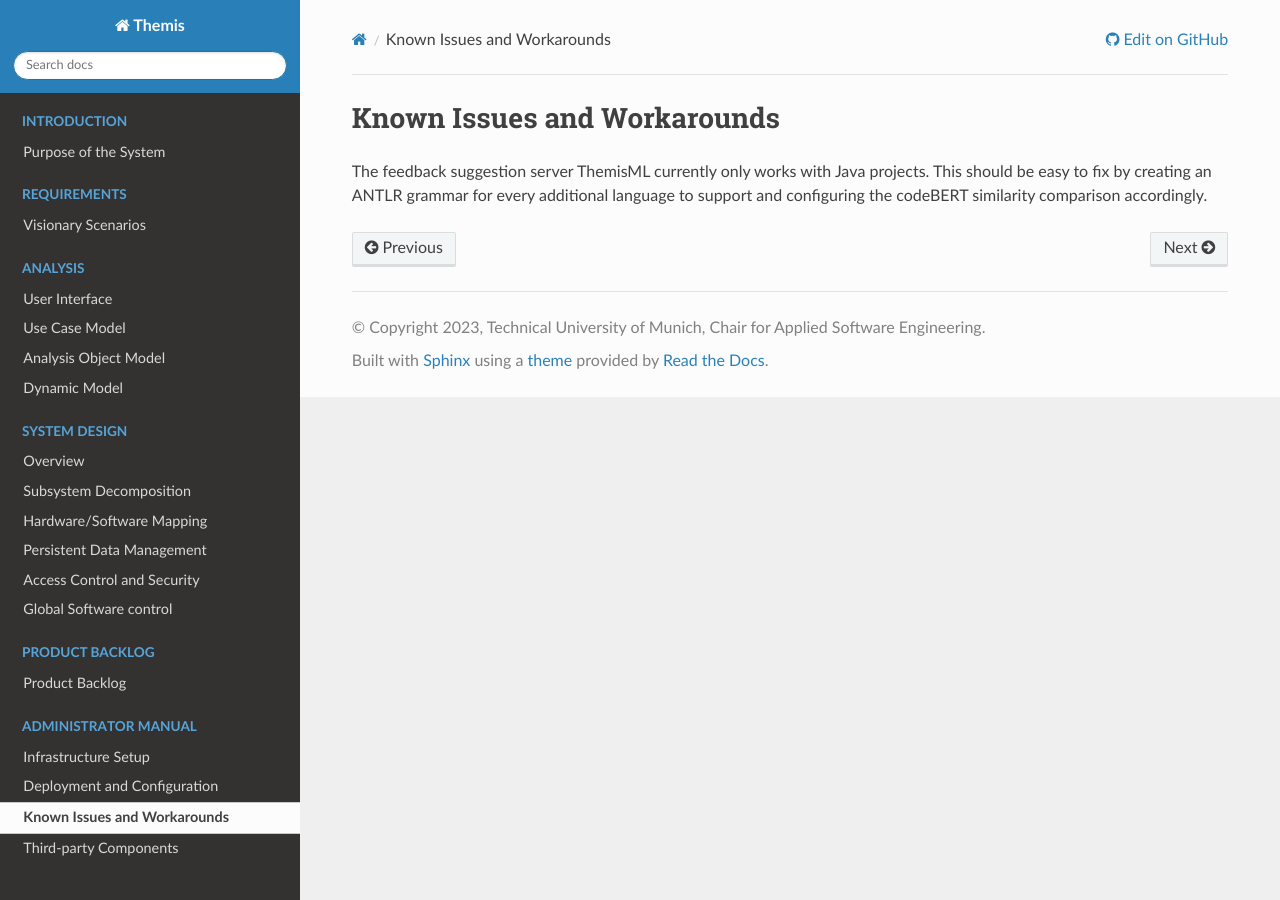
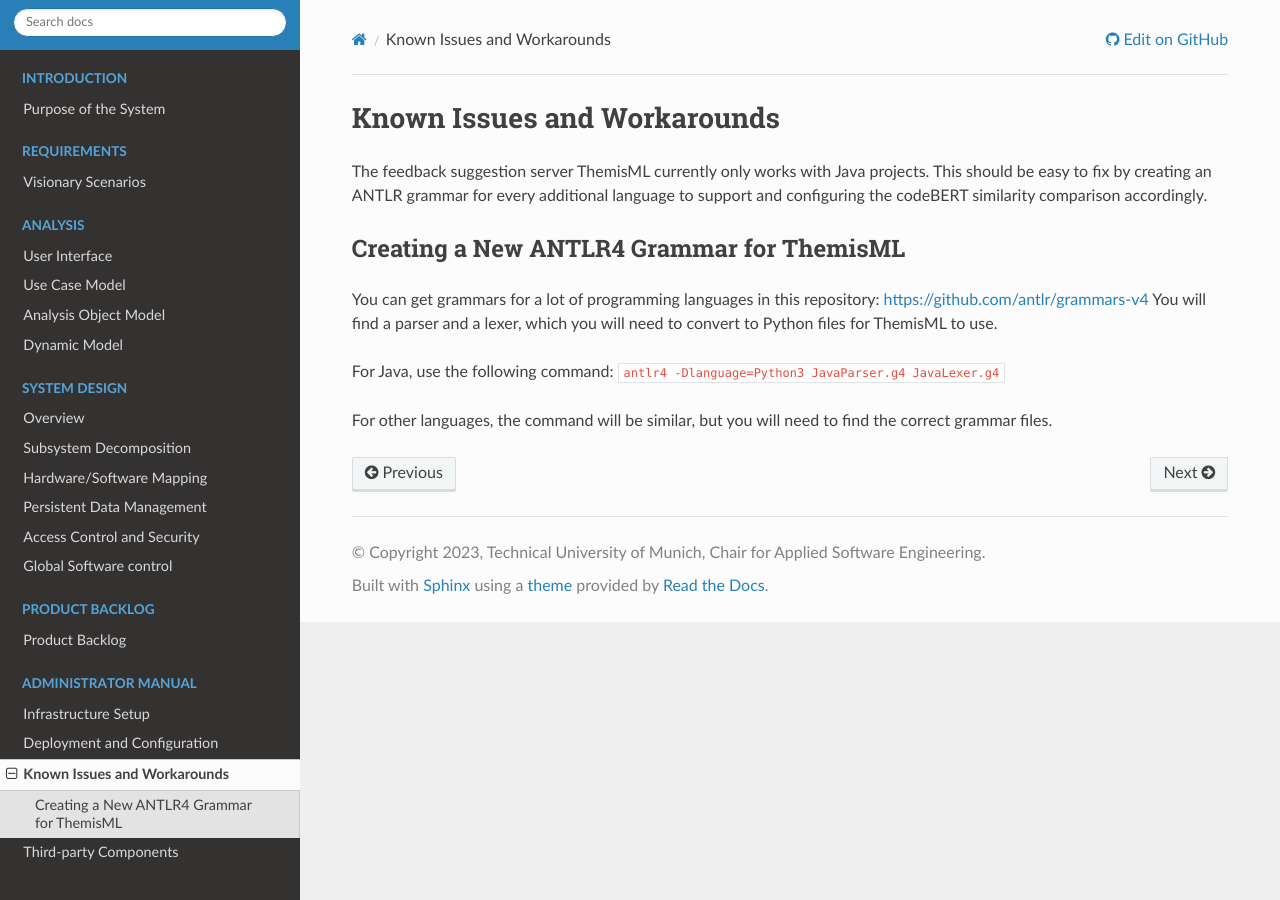
Before and after one commit to ls1intum/Themis, a Sphinx documentation site: the page built from docs/admin/issues.rst, in a window 1280 px wide. Built offline with Sphinx 7.4.7 and the Read the Docs theme 2.0.0, drawn with Linux system fonts in a browser that asks for light colours.

Commit message:
add grammar building instructions

```diff
--- a/docs/admin/issues.rst
+++ b/docs/admin/issues.rst
@@ -3,3 +3,13 @@ Known Issues and Workarounds
 
 The feedback suggestion server ThemisML currently only works with Java projects.
 This should be easy to fix by creating an ANTLR grammar for every additional language to support and configuring the codeBERT similarity comparison accordingly.
+
+Creating a New ANTLR4 Grammar for ThemisML
+----------
+You can get grammars for a lot of programming languages in this repository: https://github.com/antlr/grammars-v4
+You will find a parser and a lexer, which you will need to convert to Python files for ThemisML to use.
+
+For Java, use the following command:
+``antlr4 -Dlanguage=Python3 JavaParser.g4 JavaLexer.g4``
+
+For other languages, the command will be similar, but you will need to find the correct grammar files.
```
